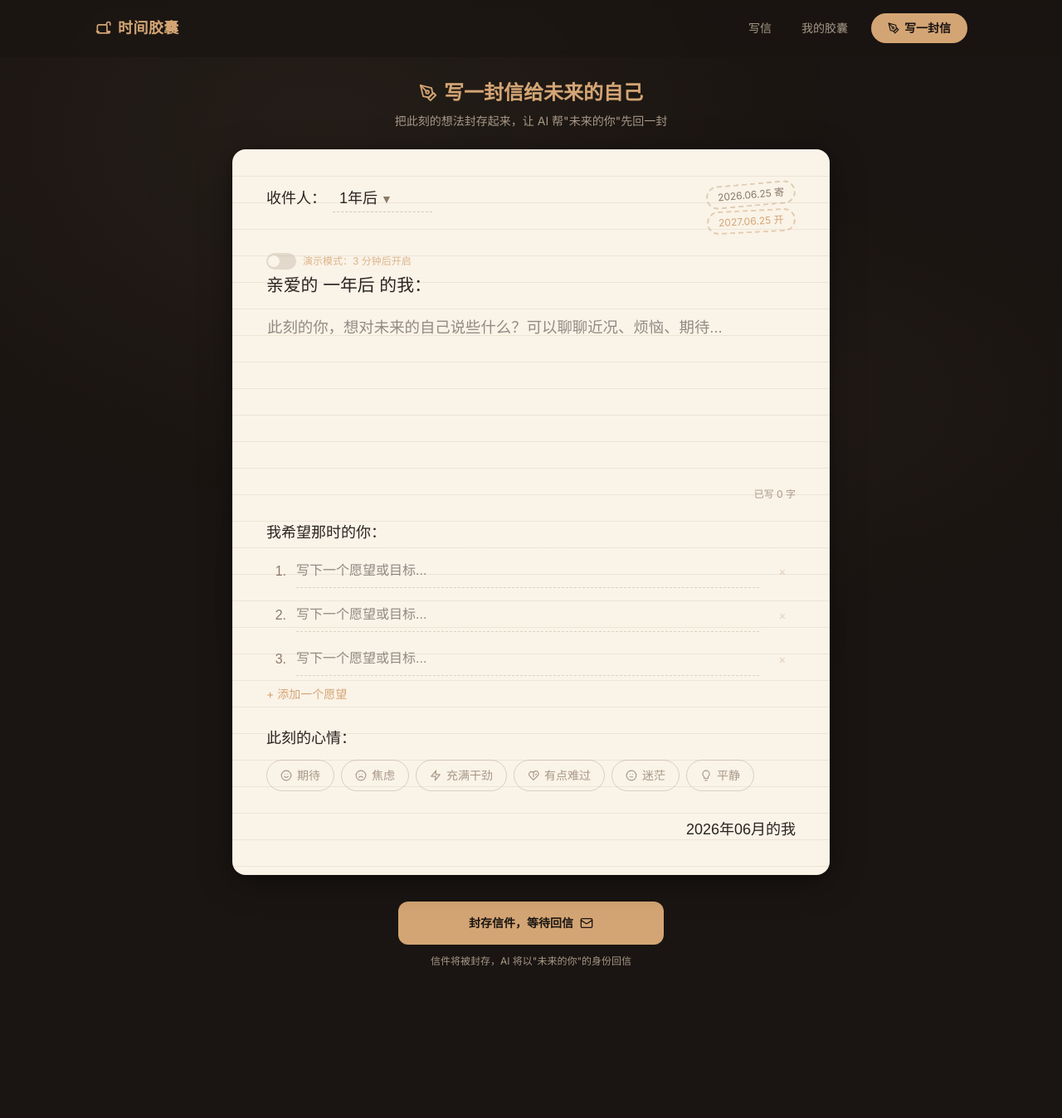
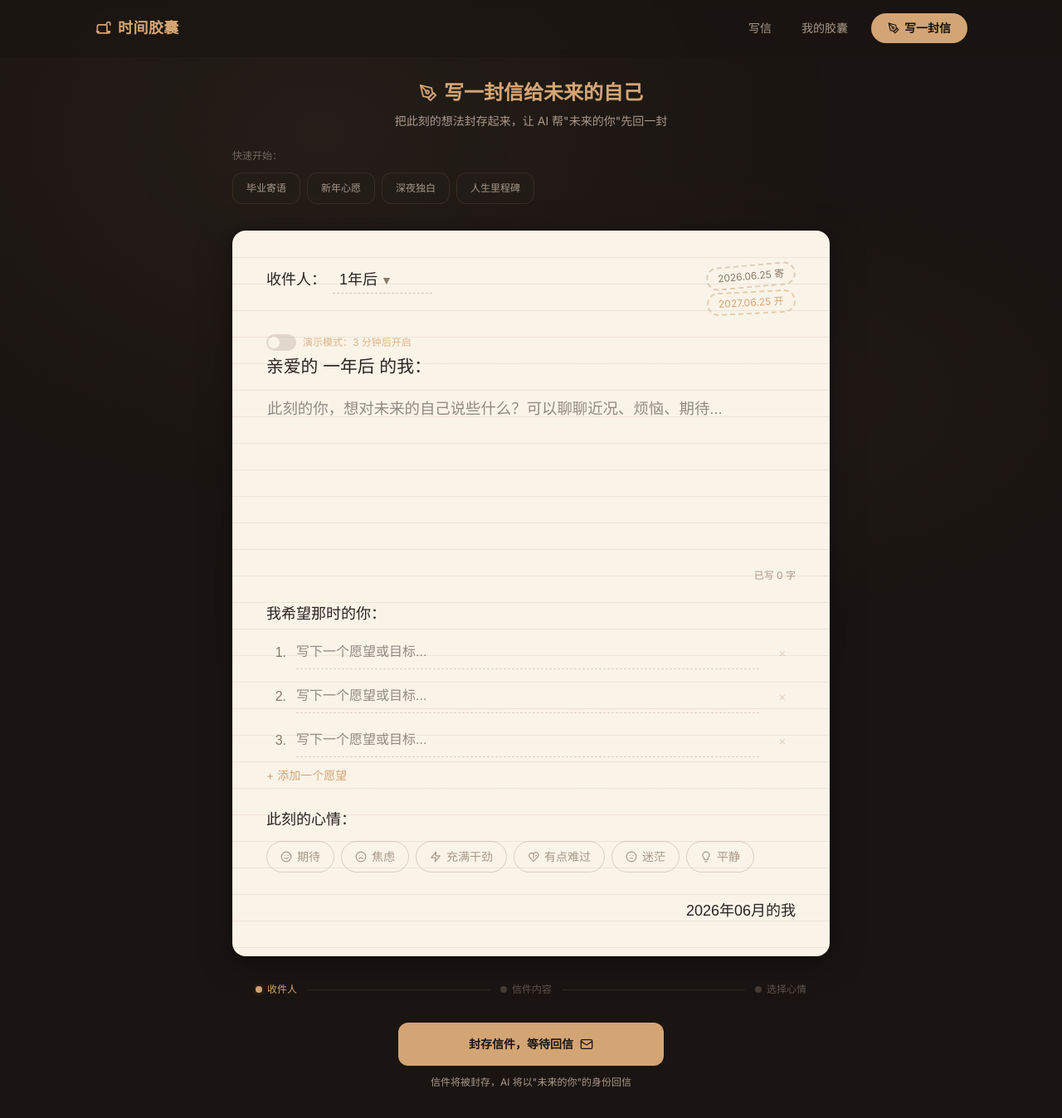
Before and after one commit to zbw-zbw/time-capsule, a Next.js app: page /write in a window 1280 px wide. Shown: the top 1348 px of the page at 83% size. Before the commit the page ends 1247 px from the top, so only its background shows below. Built offline with nearby package versions, Linux system fonts and the light colour scheme; a web font is replaced by a local one.

Commit message:
feat: write templates, stats overview, progress indicator

```diff
--- a/src/app/capsules/page.tsx
+++ b/src/app/capsules/page.tsx
@@ -235,6 +235,7 @@ export default function CapsulesPage() {
 
   const total = letters.length;
   const unopened = letters.filter((l) => l.status !== "opened").length;
+  const openedCount = total - unopened;
 
   const filteredLetters = letters.filter((l) => {
     if (filter === "waiting") return l.status !== "opened";
@@ -281,9 +282,21 @@ export default function CapsulesPage() {
           <p className="font-handwrite text-warm-muted text-base md:text-lg mb-3">
             每一封信都是一颗种子，等待时间让它生长
           </p>
-          <p className="font-sans text-warm-muted/60 text-xs mb-6">
-            共 {total} 封信 · {unopened} 封待开启
-          </p>
+          {/* Stats overview */}
+          <div className="grid grid-cols-3 gap-3 max-w-[400px] mx-auto mb-6">
+            <div className="text-center">
+              <div className="font-serif text-amber text-2xl font-bold">{total}</div>
+              <div className="font-sans text-warm-muted/60 text-[10px] md:text-xs mt-0.5">全部胶囊</div>
+            </div>
+            <div className="text-center">
+              <div className="font-serif text-amber text-2xl font-bold">{openedCount}</div>
+              <div className="font-sans text-warm-muted/60 text-[10px] md:text-xs mt-0.5">已开启</div>
+            </div>
+            <div className="text-center">
+              <div className="font-serif text-amber text-2xl font-bold">{unopened}</div>
+              <div className="font-sans text-warm-muted/60 text-[10px] md:text-xs mt-0.5">待开启</div>
+            </div>
+          </div>
 
           {/* Filter tabs */}
           <div
--- a/src/app/globals.css
+++ b/src/app/globals.css
@@ -252,6 +252,11 @@ body::before {
   font-weight: 700;
 }
 
+/* ===== Scrollbar Hide ===== */
+
+.scrollbar-hide::-webkit-scrollbar { display: none; }
+.scrollbar-hide { -ms-overflow-style: none; scrollbar-width: none; }
+
 /* ===== Reduced Motion ===== */
 
 @media (prefers-reduced-motion: reduce) {
--- a/src/app/write/page.tsx
+++ b/src/app/write/page.tsx
@@ -1,6 +1,6 @@
 "use client";
 
-import { useState, useMemo, useCallback, useRef, useEffect } from "react";
+import React, { useState, useMemo, useCallback, useRef, useEffect } from "react";
 import { useRouter } from "next/navigation";
 import {
   type RecipientTime,
@@ -26,6 +26,41 @@ const MOODS = [
   { label: "有点难过", icon: IconHeartBroken },
   { label: "迷茫", icon: IconMeh },
   { label: "平静", icon: IconLightbulb },
+];
+
+const WRITE_TEMPLATES = [
+  {
+    id: "graduation",
+    label: "毕业寄语",
+    icon: "🎓",
+    content: "亲爱的未来的我，当你读到这封信时，毕业已经过去很久了。此刻我正站在校园里，心中满是不舍和期待。不知道你现在在哪里？做着什么样的工作？是否还记得今天这个夏天？",
+    wishes: ["找到自己热爱的事业", "和重要的朋友保持联系", "保持好奇心和学习热情"],
+    mood: "期待",
+  },
+  {
+    id: "newyear",
+    label: "新年心愿",
+    icon: "🎆",
+    content: "新的一年开始了，我想给自己写点什么。这一年有太多想做的事情，也有太多不确定。但无论如何，我想把此刻的心情记录下来，留给未来的自己。",
+    wishes: ["身体健康，每天运动", "读完 10 本好书", "学会一项新技能"],
+    mood: "充满干劲",
+  },
+  {
+    id: "reflection",
+    label: "深夜独白",
+    icon: "🌙",
+    content: "现在是深夜，周围很安静。有些话不知道该跟谁说，所以写给未来的你。最近想了很多事情，关于生活、关于选择、关于那些还没有答案的问题。",
+    wishes: ["找到内心的平静", "做出不留遗憾的选择", "珍惜身边每一个人"],
+    mood: "迷茫",
+  },
+  {
+    id: "milestone",
+    label: "人生里程碑",
+    icon: "⭐",
+    content: "今天是一个特别的日子，我想记住这一刻的感受。未来的你，当你打开这封信的时候，希望你能微笑着回忆起今天的自己。",
+    wishes: ["勇敢追求想要的生活", "不害怕失败和重新开始", "对每一天都心存感恩"],
+    mood: "平静",
+  },
 ];
 
 const DRAFT_KEY = "time-capsule-draft";
@@ -223,6 +258,36 @@ export default function WritePage() {
         <p className="font-sans text-warm-muted text-xs md:text-sm">
           把此刻的想法封存起来，让 AI 帮&quot;未来的你&quot;先回一封
         </p>
+      </div>
+
+      {/* Quick start templates */}
+      <div className="max-w-[720px] mx-auto mb-6">
+        <div className="flex items-center gap-2 mb-3">
+          <span className="font-sans text-warm-muted/60 text-xs">快速开始：</span>
+        </div>
+        <div className="flex gap-2 overflow-x-auto pb-2 -mx-4 px-4 md:mx-0 md:px-0 scrollbar-hide">
+          {WRITE_TEMPLATES.map((tpl) => (
+            <button
+              key={tpl.id}
+              type="button"
+              onClick={() => {
+                setContent(tpl.content);
+                setWishes([...tpl.wishes, "", ""]);
+                handleMoodSelect(tpl.mood);
+                textareaRef.current?.focus();
+              }}
+              className="flex-shrink-0 px-4 py-2.5 rounded-xl text-xs font-sans transition-all duration-200 hover:bg-amber/10"
+              style={{
+                backgroundColor: "rgba(35,30,25,0.5)",
+                border: "1px solid rgba(212,165,116,0.12)",
+                color: "#a89888",
+                cursor: "pointer",
+              }}
+            >
+              {tpl.label}
+            </button>
+          ))}
+        </div>
       </div>
 
       {/* Letter Paper Card */}
@@ -521,6 +586,44 @@ export default function WritePage() {
         </div>
       </div>
 
+      {/* Progress indicator */}
+      <div className="max-w-[720px] mx-auto px-4 md:px-6">
+        <div className="flex items-center gap-3 mt-8 mb-4 px-1">
+          {[
+            { done: true, label: "收件人" },
+            { done: content.trim().length >= 10, label: "信件内容" },
+            { done: mood !== "", label: "选择心情" },
+          ].map((step, i) => (
+            <React.Fragment key={step.label}>
+              {i > 0 && (
+                <div
+                  className="flex-1 h-px"
+                  style={{
+                    backgroundColor: step.done ? "rgba(212,165,116,0.4)" : "rgba(168,152,136,0.15)",
+                    transition: "background-color 0.3s ease",
+                  }}
+                />
+              )}
+              <div className="flex items-center gap-1.5">
+                <div
+                  className="w-2 h-2 rounded-full transition-all duration-300"
+                  style={{
+                    backgroundColor: step.done ? "#d4a574" : "rgba(168,152,136,0.3)",
+                    boxShadow: step.done ? "0 0 6px rgba(212,165,116,0.3)" : "none",
+                  }}
+                />
+                <span
+                  className="font-sans text-[10px] md:text-xs transition-colors duration-300"
+                  style={{ color: step.done ? "#d4a574" : "rgba(168,152,136,0.5)" }}
+                >
+                  {step.label}
+                </span>
+              </div>
+            </React.Fragment>
+          ))}
+        </div>
+      </div>
+
       {/* Bottom Action Bar */}
       <div className="max-w-[720px] mx-auto mt-8 text-center">
         <button
```
